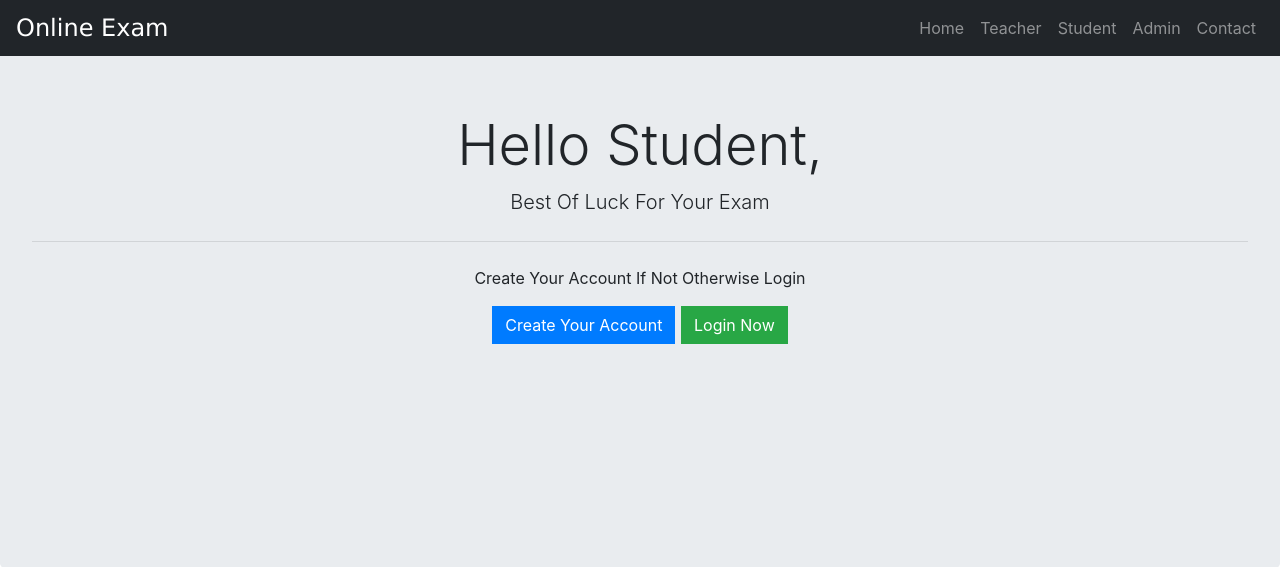
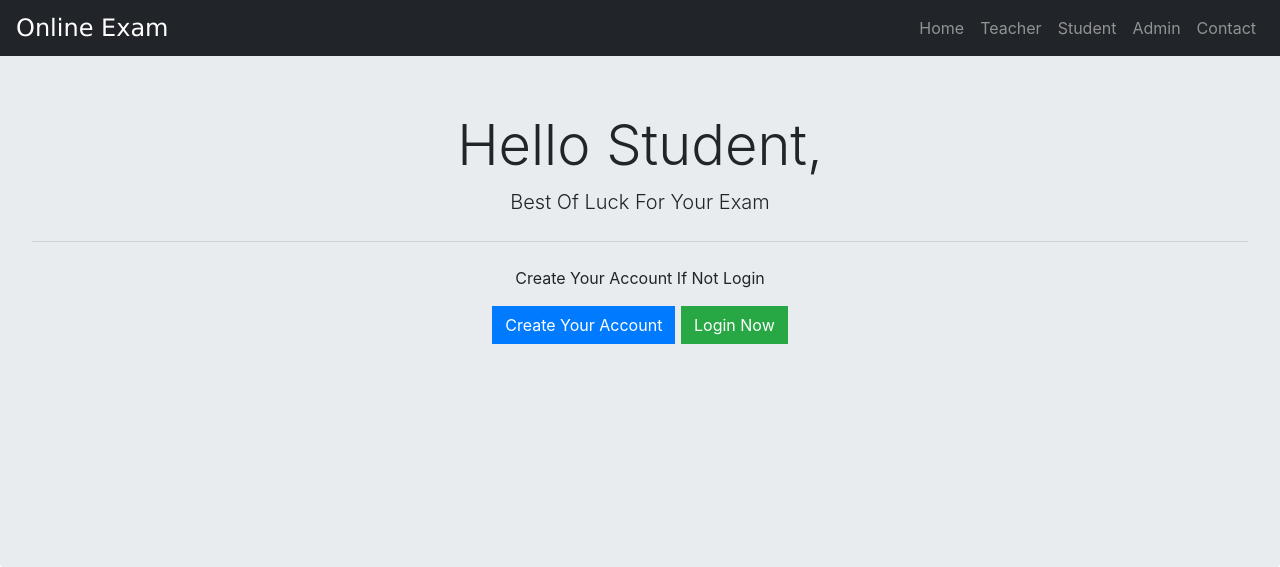
Before and after one commit to thecyberarpan/Online_exam_system, a Django app: page /student/studentclick in a window 1280 px wide. Shown: the top 567 px of the page. Run offline with Django 3.2, Linux system fonts and the light colour scheme; some libraries are stand-ins or nearby versions.

```diff
--- a/templates/student/studentclick.html
+++ b/templates/student/studentclick.html
@@ -28,7 +28,7 @@
     <h1 class="display-4">Hello Student,{{request.user.first_name}}</h1>
     <p class="lead">Best Of Luck For Your Exam</p>
     <hr class="my-4">
-    <p>Create Your Account If Not Otherwise Login</p>
+    <p>Create Your Account If Not Login</p>
     <p class="lead">
       <a class="btn btn-primary " href="studentsignup" style="border-radius: 0%;" role="button">Create Your Account</a>
       <a class="btn btn-success " href="studentlogin" style="border-radius: 0%;" role="button">Login Now</a>
--- a/templates/student/studentlogin.html
+++ b/templates/student/studentlogin.html
@@ -85,7 +85,7 @@
             <div class="card">
                 <form class="box" method="post">
                     {% csrf_token %}
-                    <h1>Student Login Panel</h1>
+                    <h1>Student Login</h1>
 
                      {% render_field form.username class="form-control" autocomplete="off" placeholder="Username" %}
                      {% render_field form.password class="form-control" autocomplete="off" placeholder="Password" %}
```
Also changed, not shown: db.sqlite3, static/profile_pic/Student/tree-736885_1280_UbADJ4h.jpg (added).
